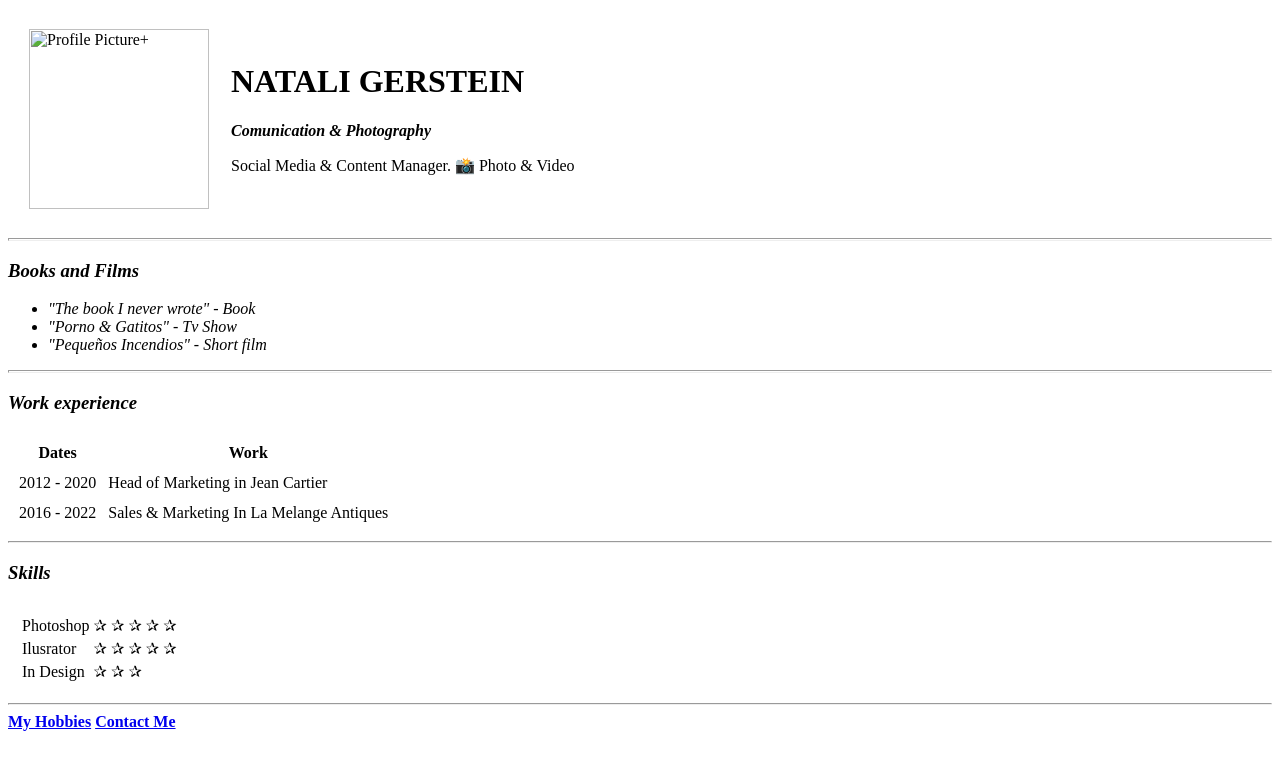
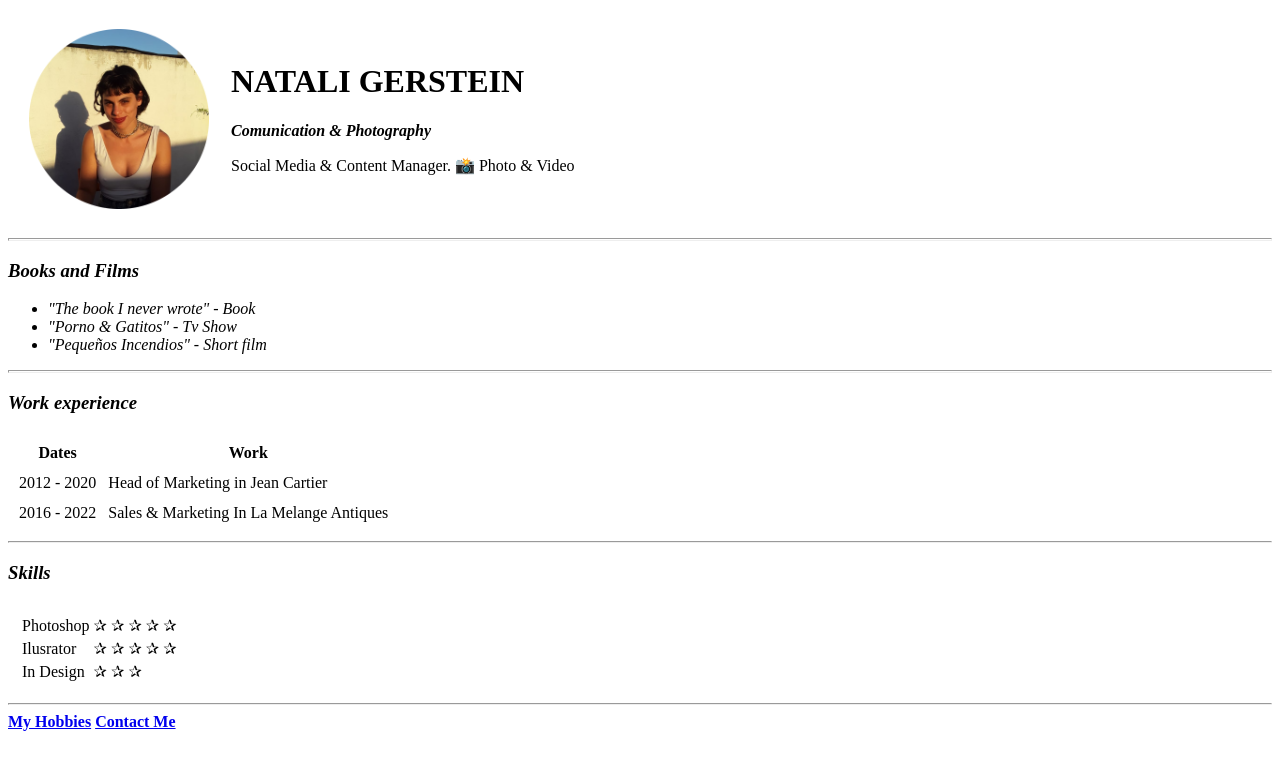
Before and after one commit to nomad-girl/portfolio, a plain HTML site: page index.html in a window 1280 px wide. Drawn offline with Linux system fonts and the light colour scheme.

Commit message:
Update index.html

```diff
--- a/index.html
+++ b/index.html
@@ -8,7 +8,7 @@
 <body>
   <table cellspacing="20">
     <tr>
-      <td><img src="imagenes/pp.png" alt="Profile Picture+" width="180" height="180"></td>
+      <td><img src="pp.png" alt="Profile Picture+" width="180" height="180"></td>
       <td>
         <h1><strong>NATALI GERSTEIN</strong></h1>
         <p><em><strong>Comunication & Photography</strong></em></p>
```
